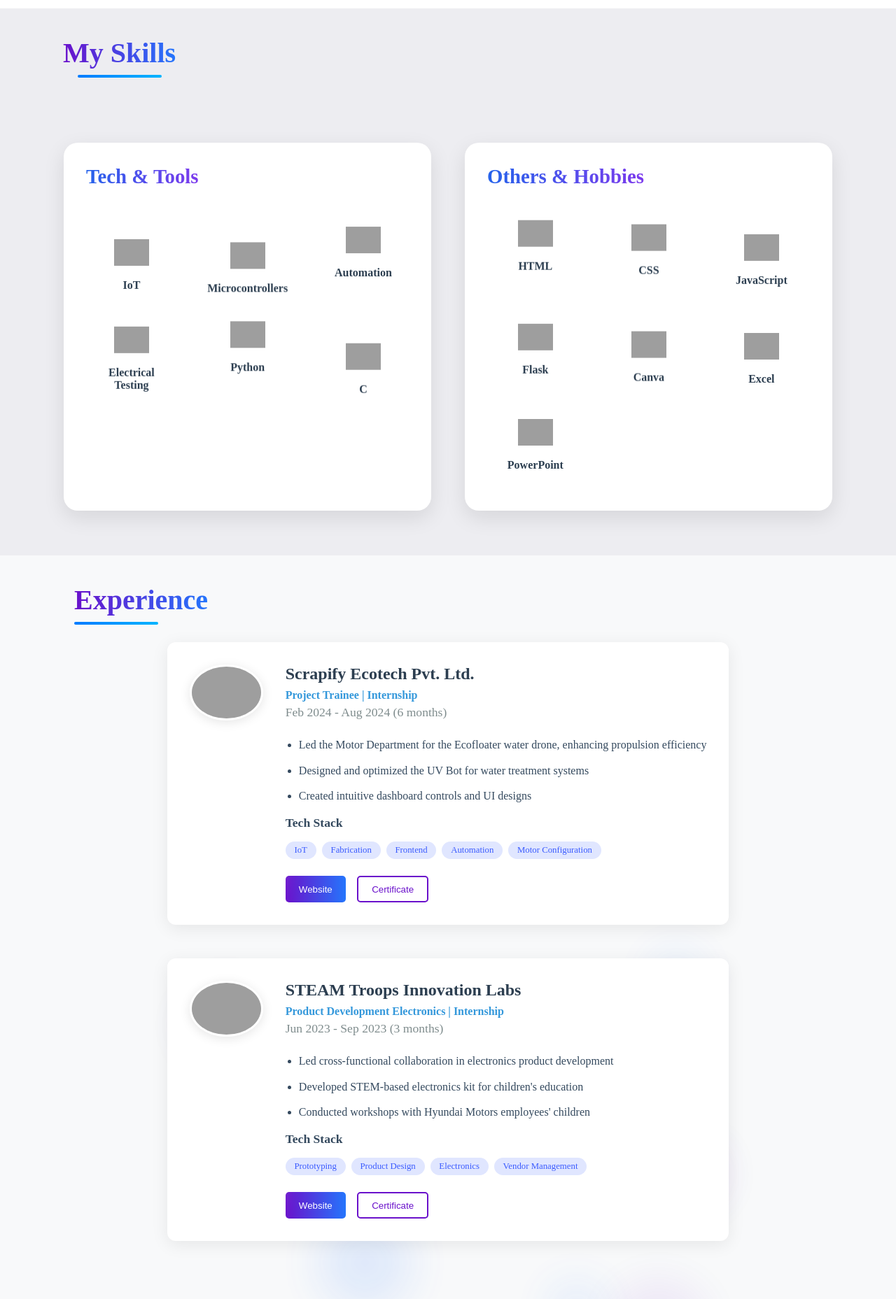
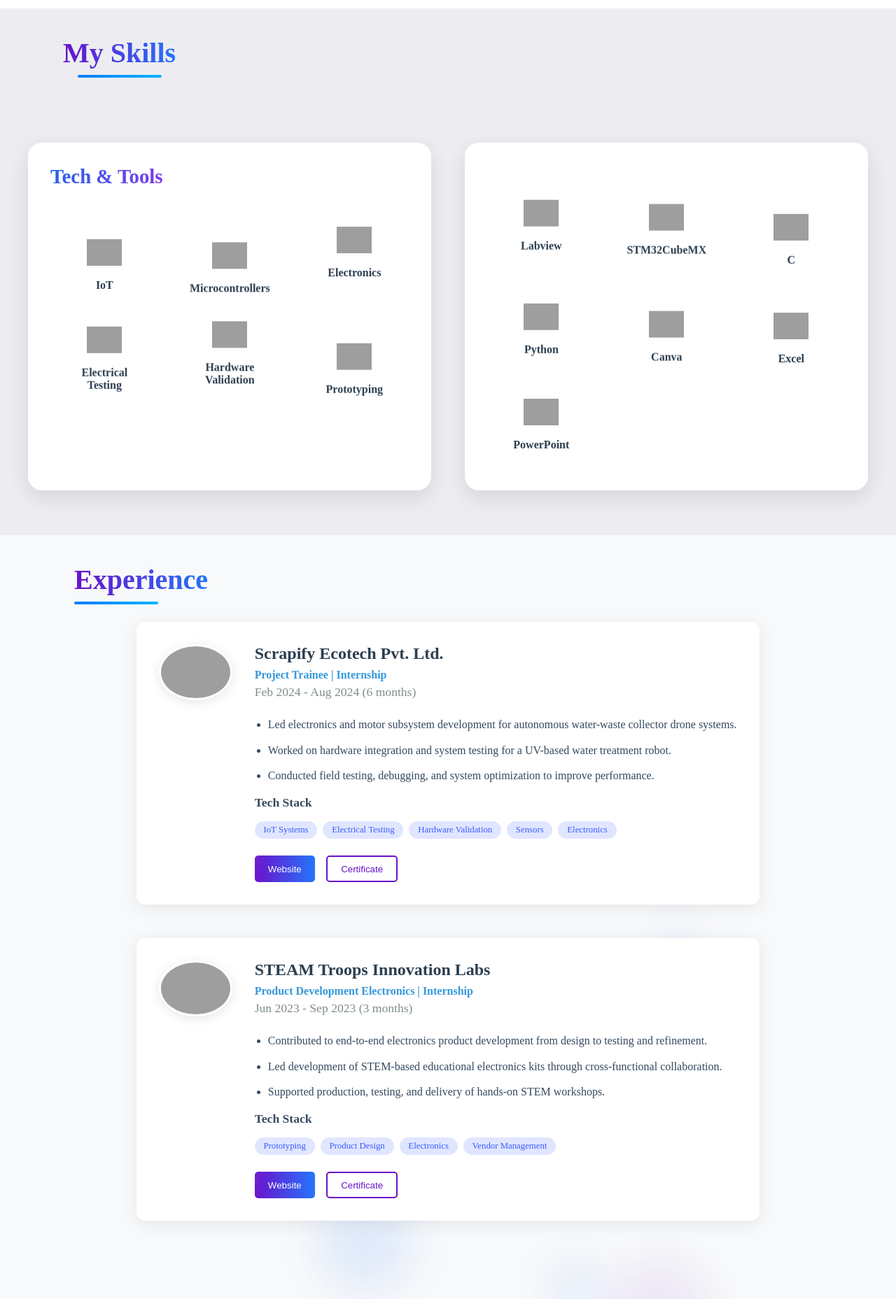
Before and after one commit to Vijayardhan/Portfolio_Vijay_Ardhanari, a Flask app: page / in a window 1280 px wide. Shown: the part 3200-5057 px from the top of the page at 70% size. Run offline with Flask 3, Linux system fonts and the light colour scheme; some libraries are stand-ins or nearby versions; grey boxes are pictures that could not be loaded.

Commit message:
first commit

```diff
--- a/static/js/home.js
+++ b/static/js/home.js
@@ -12,7 +12,7 @@
     // Typing animation with improved loop
     function setupTypingAnimation() {
         const typingText = document.querySelector('.typing-text');
-        const text = "IoT | Automation | Testing";
+        const text = "Electrical | Electronics | IOT";
         let index = 0;
         let isDeleting = false;
         let speed = 150;
--- a/templates/about.html
+++ b/templates/about.html
@@ -30,7 +30,7 @@
             </div>
 
             <div class="resume-button-container">
-                <a href="https://drive.google.com/file/d/1cIW9q0E-hBnIVGdyOm4sOwwS-1v6vpVS/view?usp=sharing" class="resume-button" target="_blank">
+                <a href="https://drive.google.com/file/d/13nA1cbrW_D6EX3Ijw2E9elStk7uziUBV/view?usp=sharing" class="resume-button" target="_blank">
                     View Resume
                     <span class="button-icon">→</span>
                 </a>
--- a/templates/contact.html
+++ b/templates/contact.html
@@ -36,7 +36,7 @@
 </section>
 
 <footer>
-    <p>&copy; 2024 Vijay A</p>
+    <p>&copy; 2024 Vijay Ardhanari</p>
 </footer>
 
 <!-- EmailJS & SweetAlert -->
--- a/templates/experience.html
+++ b/templates/experience.html
@@ -24,19 +24,19 @@
 
                 <div class="details">
                     <ul class="accomplishments">
-                        <li>Led the Motor Department for the Ecofloater water drone, enhancing propulsion efficiency</li>
-                        <li>Designed and optimized the UV Bot for water treatment systems</li>
-                        <li>Created intuitive dashboard controls and UI designs</li>
+                        <li>Led electronics and motor subsystem development for autonomous water-waste collector drone systems.</li>
+                        <li>Worked on hardware integration and system testing for a UV-based water treatment robot.</li>
+                        <li>Conducted field testing, debugging, and system optimization to improve performance.</li>
                     </ul>
 
                     <div class="tech-section">
                         <h3>Tech Stack</h3>
                         <div class="tech-tags">
-                            <span>IoT</span>
-                            <span>Fabrication</span>
-                            <span>Frontend</span>
-                            <span>Automation</span>
-                            <span>Motor Configuration</span>
+                            <span>IoT Systems</span>
+                            <span>Electrical Testing</span>
+                            <span>Hardware Validation</span>
+                            <span>Sensors</span>
+                            <span>Electronics</span>
                         </div>
                     </div>
 
@@ -60,9 +60,9 @@
 
                 <div class="details">
                     <ul class="accomplishments">
-                        <li>Led cross-functional collaboration in electronics product development</li>
-                        <li>Developed STEM-based electronics kit for children's education</li>
-                        <li>Conducted workshops with Hyundai Motors employees' children</li>
+                        <li>Contributed to end-to-end electronics product development from design to testing and refinement.</li>
+                        <li>Led development of STEM-based educational electronics kits through cross-functional collaboration.</li>
+                        <li>Supported production, testing, and delivery of hands-on STEM workshops.</li>
                     </ul>
 
                     <div class="tech-section">
--- a/templates/home.html
+++ b/templates/home.html
@@ -9,7 +9,7 @@
                 <p class="greeting">Hey there, I'm</p>
                 <h1 id="name">Vijay Ardhanari</h1>
                 <div class="typing-container">
-                    <span class="typing-text">IoT | Automation | Testing</span>
+                    <span class="typing-text">Electrical | Electronics | IOT</span>
                 </div>
                 <div class="social-icons">
                     <a href="https://www.linkedin.com/in/vijay-ardhanari-115780258/" target="_blank" aria-label="LinkedIn">
--- a/templates/index.html
+++ b/templates/index.html
@@ -3,7 +3,7 @@
 <head>
     <meta charset="UTF-8">
     <meta name="viewport" content="width=device-width, initial-scale=1.0">
-    <title>Vijay A - Portfolio</title>
+    <title>Vijay Ardhanari - Portfolio</title>
     <link rel="stylesheet" href="{{ url_for('static', filename='css/styles.css') }}">
     <link rel="stylesheet" href="{{ url_for('static', filename='mq/mq-styles.css') }}">
     <!-- Add any fonts or icons if needed -->
--- a/templates/projects.html
+++ b/templates/projects.html
@@ -25,8 +25,8 @@
                     </p>
                     <div class="tech-stack">
                         <span class="tech-item">IoT</span>
-                        <span class="tech-item">Frontend</span>
-                        <span class="tech-item">ESP32</span>
+                        <span class="tech-item">Sensor</span>
+                        <span class="tech-item">Microcontrollers</span>
                         <span class="tech-item">FFT</span>
                     </div>
                 </div>
@@ -47,8 +47,8 @@
                     <div class="tech-stack">
                         <span class="tech-item">IoT</span>
                         <span class="tech-item">Web Dev</span>
-                        <span class="tech-item">Flask</span>
-                        <span class="tech-item">MongoDB</span>
+                        <span class="tech-item">Mongodb</span>
+                        <span class="tech-item">Prototyping</span>
                     </div>
                 </div>
             </div>
@@ -68,7 +68,7 @@
                     <div class="tech-stack">
                         <span class="tech-item">MIT App</span>
                         <span class="tech-item">Sensors</span>
-                        <span class="tech-item">Drivers</span>
+                        <span class="tech-item">Microcontrollers</span>
                         <span class="tech-item">Arduino</span>
                     </div>
                 </div>
--- a/templates/skills.html
+++ b/templates/skills.html
@@ -34,9 +34,9 @@
                     </div>
                     <div class="skill-item">
                         <div class="skill-icon">
-                            <img src="https://i.ibb.co/4TGCHxm/system-integration.png" alt="Automation">
+                            <img src="https://i.ibb.co/B5TFZ14X/circuit-board.png" alt="Automation">
                         </div>
-                        <span class="skill-name">Automation</span>
+                        <span class="skill-name">Electronics</span>
                     </div>
                     <div class="skill-item">
                         <div class="skill-icon">
@@ -46,46 +46,46 @@
                     </div>
                     <div class="skill-item">
                         <div class="skill-icon">
-                            <img src="https://i.ibb.co/8Drx1Lb/python.png" alt="Python">
+                            <img src="https://i.ibb.co/j9cdCNKF/motherboard-1.png" alt="Python">
                         </div>
-                        <span class="skill-name">Python</span>
+                        <span class="skill-name">Hardware Validation</span>
                     </div>
                     <div class="skill-item">
                         <div class="skill-icon">
-                            <img src="https://i.ibb.co/pvLmD8N/letter-c.png" alt="C">
+                            <img src="https://i.ibb.co/n8mqLHMn/prototype.png" alt="C">
                         </div>
-                        <span class="skill-name">C</span>
+                        <span class="skill-name">Prototyping</span>
                     </div>
                 </div>
             </div>
 
             <!-- Others & Hobbies Column -->
             <div class="skills-column hobbies-column">
-                <h2 class="column-title">Others & Hobbies</h2>
+                <h2 class="column-title"></h2>
                 <div class="skills-grid">
                     <div class="skill-item">
                         <div class="skill-icon">
-                            <img src="https://i.ibb.co/rcgM2SK/html-5.png" alt="HTML">
+                            <img src="https://i.ibb.co/3mSDvsSn/download.png" alt="HTML">
                         </div>
-                        <span class="skill-name">HTML</span>
+                        <span class="skill-name">Labview</span>
                     </div>
                     <div class="skill-item">
                         <div class="skill-icon">
-                            <img src="https://i.ibb.co/V2mqt9f/css1.png" alt="CSS">
+                            <img src="https://i.ibb.co/LDcSjrp6/download.jpg" alt="CSS">
                         </div>
-                        <span class="skill-name">CSS</span>
+                        <span class="skill-name">STM32CubeMX</span>
                     </div>
                     <div class="skill-item">
                         <div class="skill-icon">
-                            <img src="https://i.ibb.co/6gycwxx/javascript.png" alt="JavaScript">
+                            <img src="https://i.ibb.co/pvLmD8N/letter-c.png" alt="JavaScript">
                         </div>
-                        <span class="skill-name">JavaScript</span>
+                        <span class="skill-name">C</span>
                     </div>
                     <div class="skill-item">
                         <div class="skill-icon">
-                            <img src="https://i.ibb.co/cNHwJXB/pngegg.png" alt="Flask">
+                            <img src="https://i.ibb.co/8Drx1Lb/python.png" alt="Flask">
                         </div>
-                        <span class="skill-name">Flask</span>
+                        <span class="skill-name">Python</span>
                     </div>
                     <div class="skill-item">
                         <div class="skill-icon">
```
